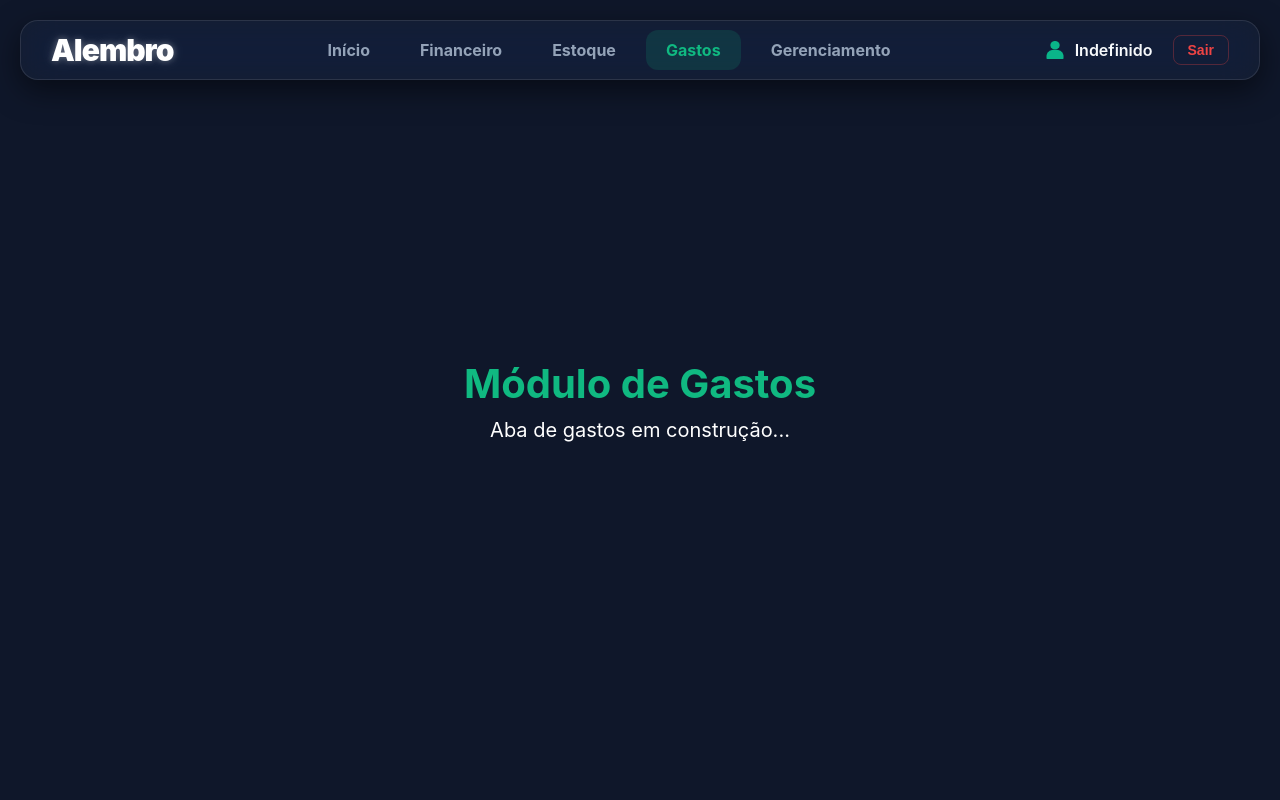
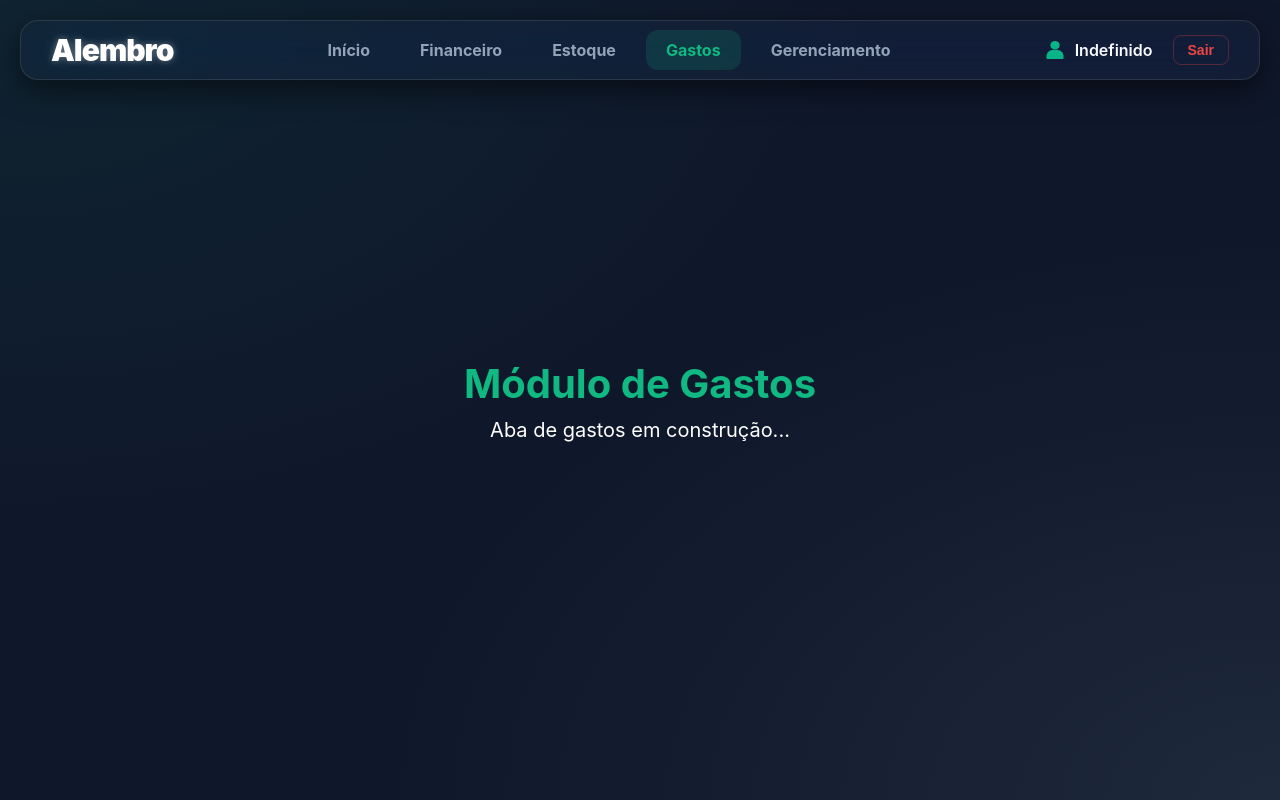
Before and after one commit to murilo813/AlembroWebERP-Frontend, a Vue app: page /expenses in a window 1280 px wide. Built offline with nearby package versions, Linux system fonts and the light colour scheme; sample sign-in values are in the browser's storage.

Commit message:
chore: fundo da pagina agora fica apenas no main.css

```diff
--- a/src/App.vue
+++ b/src/App.vue
@@ -27,7 +27,6 @@ watchEffect(() => {
   flex-direction: column;
   height: 100vh;
   width: 100vw;
-  background-color: #0f172a;
   overflow: hidden;
   position: relative;
 }
--- a/src/assets/main.css
+++ b/src/assets/main.css
@@ -22,6 +22,13 @@ html {
 
 body {
     background-color: #0f172a;
+    background-image:
+        radial-gradient(at 0% 0%, rgba(16, 185, 129, 0.08) 0px, transparent 50%),
+        radial-gradient(at 100% 100%, rgba(30, 41, 59, 1) 0px, transparent 50%);
+    background-attachment: fixed;
+    background-repeat: no-repeat;
+    background-size: cover;
+
     color: #f8fafc;
     font-size: 1.6rem;
     font-family: 'Inter', 'Segoe UI', Roboto, sans-serif;
--- a/src/views/Expenses/expenses.css
+++ b/src/views/Expenses/expenses.css
@@ -1,7 +1,6 @@
 .expenses-placeholder {
   height: 100vh;
   width: 100vw;
-  background-color: #0f172a;
   color: #fff;
   display: flex;
   flex-direction: column;
--- a/src/views/Home/home.css
+++ b/src/views/Home/home.css
@@ -1,41 +1,30 @@
 .home-container {
     height: 100vh;
     width: 100vw;
-    background-color: #0f172a;
-    background-image:
-        radial-gradient(at 0% 0%, rgba(16, 185, 129, 0.08) 0px, transparent 50%),
-        radial-gradient(at 100% 100%, rgba(30, 41, 59, 1) 0px, transparent 50%);
     display: flex;
     align-items: center;
     justify-content: center;
+    background: transparent !important;
     margin: 0;
     overflow: hidden;
 }
-
-/* O wrapper agora suporta os 3 elementos em linha */
 .dashboard-box {
     display: flex;
     align-items: center;
     justify-content: center;
     gap: 3rem;
     width: 100%;
-    max-width: 180rem; /* Aumentamos um pouco para caber os 3 confortavelmente */
+    max-width: 180rem;
     padding: 0 4rem;
 }
-
-/* Caso o usuário não tenha um card lateral, essa div mantém o espaço vazio */
-/* Assim o card central não "pula" para o canto */
 .placeholder-sidebar {
     width: 30rem;
     flex-shrink: 0;
 }
-
-/* --- ESTILOS DO SEU CARD CENTRAL (MANTIDOS) --- */
 .welcome-section {
     display: flex;
     flex-shrink: 0;
 }
-
 .glass-card {
     background: rgba(30, 41, 59, 0.7);
     backdrop-filter: blur(1.6rem);
@@ -49,7 +38,6 @@
     text-align: center;
     animation: cardEntrance 0.8s cubic-bezier(0.16, 1, 0.3, 1);
 }
-
 .status-badge {
     background: rgba(16, 185, 129, 0.1);
     color: #10b981;
@@ -63,7 +51,6 @@
     margin-bottom: 2.5rem;
     border: 0.1rem solid rgba(16, 185, 129, 0.2);
 }
-
 .welcome-text {
     font-size: 5.2rem;
     color: #ffffff;
@@ -72,13 +59,11 @@
     letter-spacing: -0.3rem;
     margin-bottom: 1rem;
 }
-
 .user-highlight {
     color: #10b981;
     display: block;
     margin-top: 0.5rem;
 }
-
 .divider {
     height: 0.4rem;
     width: 6rem;
@@ -87,7 +72,6 @@
     border-radius: 1rem;
     box-shadow: 0 0 1.5rem rgba(16, 185, 129, 0.4);
 }
-
 .system-brand {
     font-size: 1.8rem;
     color: #64748b;
@@ -95,7 +79,6 @@
     letter-spacing: 0.8rem;
     font-weight: 800;
 }
-
 .quick-stats {
     display: grid;
     grid-template-columns: 1fr 1fr;
@@ -104,30 +87,25 @@
     padding-top: 4rem;
     border-top: 0.1rem solid rgba(255, 255, 255, 0.1);
 }
-
 .stat-item {
     display: flex;
     flex-direction: column;
     gap: 0.5rem;
 }
-
 .stat-label {
     font-size: 1.2rem;
     color: #64748b;
     font-weight: 600;
     text-transform: uppercase;
 }
-
 .stat-value {
     font-size: 1.8rem;
     color: #f8fafc;
     font-weight: 700;
 }
-
 .stat-value.emerald {
     color: #10b981;
 }
-
 @keyframes cardEntrance {
     from { opacity: 0; transform: scale(0.95) translateY(2rem); }
     to { opacity: 1; transform: scale(1) translateY(0); }
--- a/src/views/Management/management.css
+++ b/src/views/Management/management.css
@@ -1,7 +1,6 @@
 .management-placeholder {
   height: 100vh;
   width: 100vw;
-  background-color: #0f172a;
   color: #fff;
   display: flex;
   flex-direction: column;
--- a/src/views/Stock/stock.css
+++ b/src/views/Stock/stock.css
@@ -1,7 +1,6 @@
 .stock-placeholder {
   height: 100vh;
   width: 100vw;
-  background-color: #0f172a;
   color: #fff;
   display: flex;
   flex-direction: column;
```
